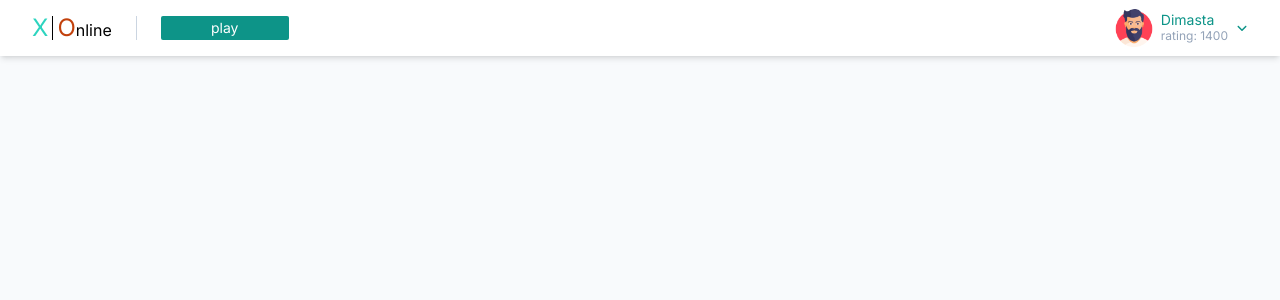
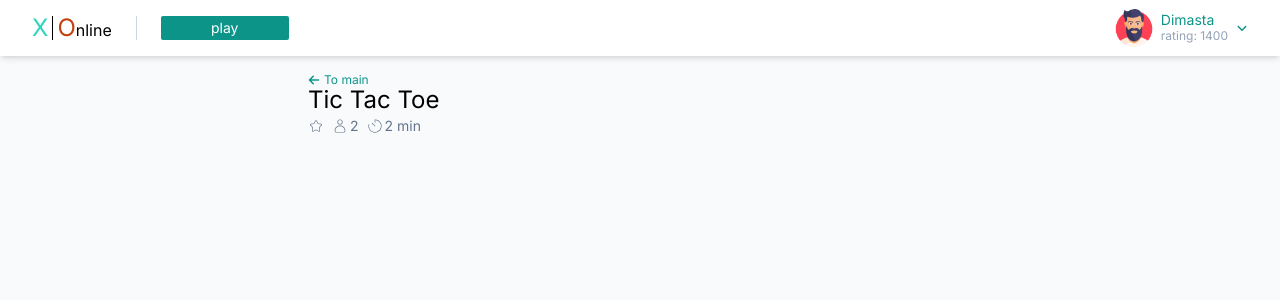
Before and after one commit to FranckMuller/tic-tac-toe, a Next.js app: page / in a window 1280 px wide. Shown: the top 300 px of the page. Built offline with nearby package versions, Linux system fonts and the light colour scheme.

Commit message:
game heading, profile components

```diff
--- a/src/app/page.tsx
+++ b/src/app/page.tsx
@@ -1,11 +1,16 @@
 import { useState } from "react";
-import {Header } from '../components/header'
-import { Game } from "../components/game";
+import { Header } from "../components/header";
+import { GameHeading } from "../components/game/index";
 
 function HomePage() {
-  return <div className="bg-slate-50 min-h-screen text-red">
-  <Header />
-  </div>;
+  return (
+    <div className="bg-slate-50 min-h-screen text-red">
+      <Header />
+      <main className="py-4 mx-auto max-w-2xl">
+        <GameHeading />
+      </main>
+    </div>
+  );
 }
 
 export default HomePage;
--- /dev/null
+++ b/src/components/game/game-heading.tsx
@@ -0,0 +1,28 @@
+import Link from "next/link";
+import { FaArrowLeft } from "react-icons/fa6";
+import { CiStar, CiUser, CiTimer } from "react-icons/ci";
+
+export function GameHeading() {
+  return (
+    <div className="pl-1">
+      <Link
+        className="text-teal-600 text-xs flex items-center gap-1 -mb-1"
+        href="#"
+      >
+        <FaArrowLeft />
+        To main
+      </Link>
+      <h1 className="text-2xl">Tic Tac Toe</h1>
+
+      <div className="flex items-center gap-2 text-sm text-slate-500">
+        <CiStar className="w-4 h-4" />
+        <div className="flex items-center gap-0.5">
+          <CiUser className="w-4 h-4" /> 2
+        </div>
+        <div className="flex items-center gap-0.5">
+          <CiTimer className="w-4 h-4" /> 2 min
+        </div>
+      </div>
+    </div>
+  );
+}
--- /dev/null
+++ b/src/components/game/index.ts
@@ -0,0 +1 @@
+export { GameHeading } from "./game-heading";
--- a/src/components/header/header.tsx
+++ b/src/components/header/header.tsx
@@ -1,8 +1,6 @@
 import Image from "next/image";
-
+import { Profile } from "../profile";
 import { FaAngleDown } from "react-icons/fa6";
-
-import avatarSrc from "./man.png";
 
 export function Header() {
   return (
@@ -16,18 +14,12 @@ export function Header() {
 
       <div className="w-px h-6 bg-slate-300 mx-6" />
 
-      <button className="text-white hover:bg-teal-500 transition-colors rounded-sm bg-teal-600 w-32 px-5 py-1 text-sm leading-tight">
+      <button className="text-white hover:bg-teal-500 transition-colors rounded-sm  bg-teal-600 w-32 px-5 py-1 text-sm leading-tight">
         play
       </button>
 
-      <button className="flex items-center gap-2 text-teal-600 hover:text-teal-500 transition-colors text-start ml-auto">
-        <Image src={avatarSrc} width={38} height={38} alt="avatar" />
-        <div>
-          <div className="text-sm leading-tight">Dimasta</div>
-          <div className="text-xs text-slate-400 leading-tight">
-            rating: 1400
-          </div>
-        </div>
+      <button className="flex items-center gap-2 text-teal-600 text-start ml-auto">
+        <Profile />
         <FaAngleDown className="w-3 h-3" />
       </button>
     </header>
--- /dev/null
+++ b/src/components/profile/index.ts
@@ -0,0 +1 @@
+export {Profile} from './profile'
--- /dev/null
+++ b/src/components/profile/profile.tsx
@@ -0,0 +1,15 @@
+import Image from "next/image";
+
+import avatarSrc from "./man.png";
+
+export function Profile() {
+  return (
+    <div className="flex items-center gap-2 text-teal-600 text-start ml-auto">
+      <Image src={avatarSrc} width={38} height={38} alt="avatar" />
+      <div>
+        <div className="text-sm leading-tight">Dimasta</div>
+        <div className="text-xs text-slate-400 leading-tight">rating: 1400</div>
+      </div>
+    </div>
+  );
+}
```
Also changed, not shown: src/components/profile/man.png (renamed from src/components/header/man.png).
